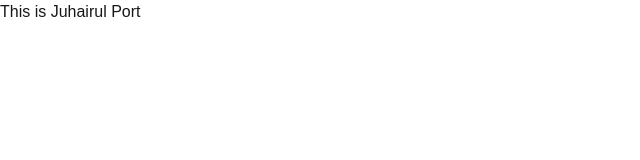
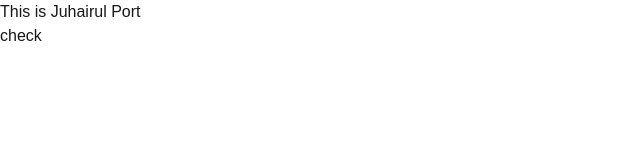
Before and after one commit to juhairulislam/my-portfolio, a Next.js app: page / in a window 1280 px wide. Shown: the top 160 px of the page, without its empty margins (0-640 px from the left). Built offline with nearby package versions, Linux system fonts and the light colour scheme.

Commit message:
checking connection

```diff
--- a/src/app/page.js
+++ b/src/app/page.js
@@ -4,6 +4,7 @@ export default function Home() {
   return (
     <div>
     <h1>This is Juhairul Port</h1>
+    <h1>check </h1>
     </div>
   );
 }
```
